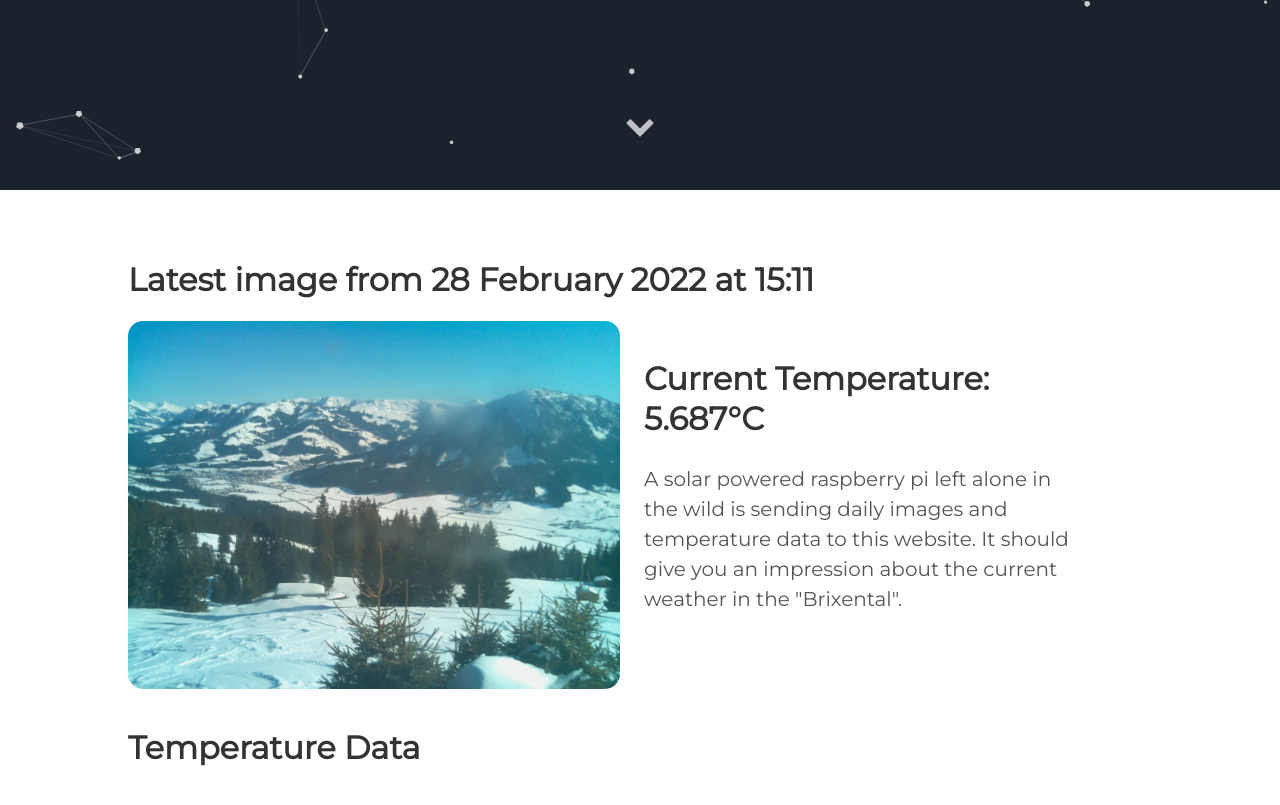
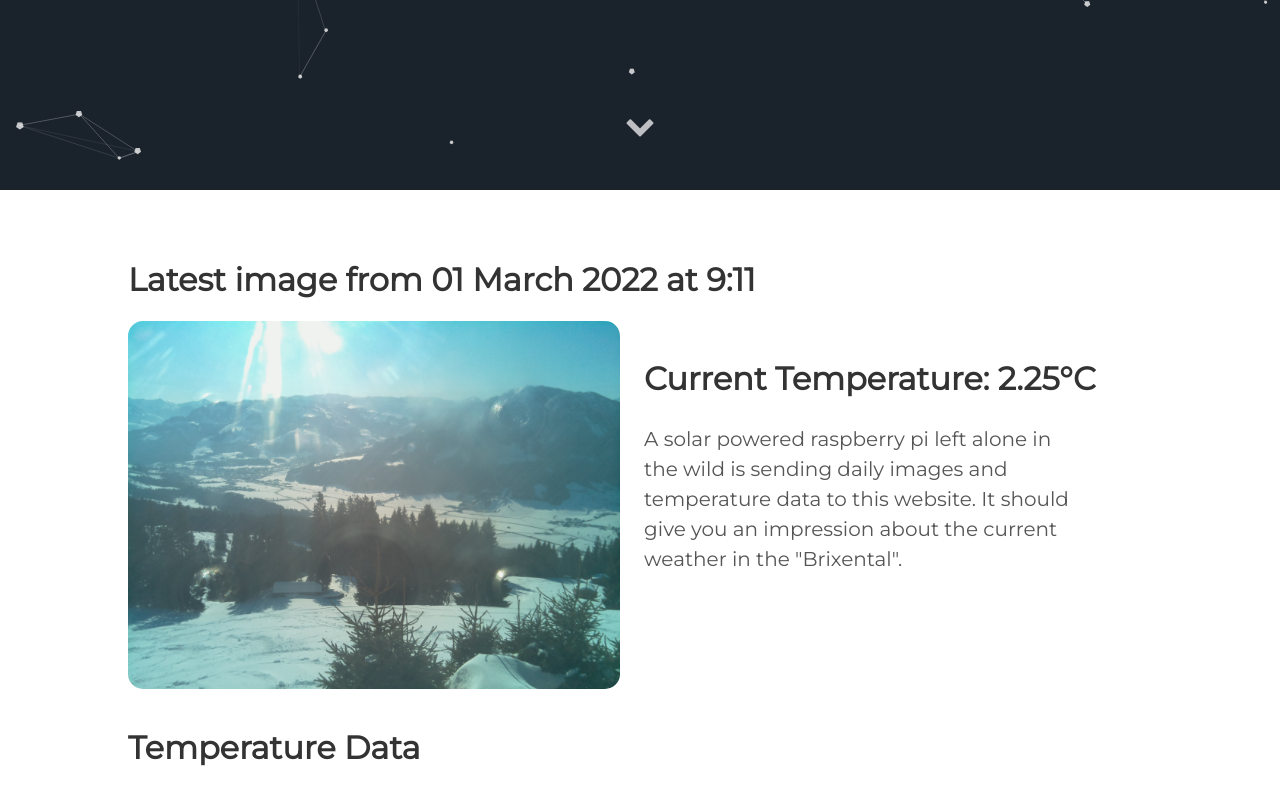
Before and after one commit to vektorious/vektorious.github.io, a Jekyll site: the page built from resources/huette.md, in a window 1280 px wide and 900 px high, scrolled down 710 px. Shown: the top 805 px of the window. Built offline with Jekyll 4.4.1, drawn with Linux system fonts in a browser that asks for light colours.

Commit message:
I'm a bot beep boop

```diff
--- a/resources/huette.md
+++ b/resources/huette.md
@@ -6,13 +6,13 @@
 description: 'Live image from the Austrian alps'
 twitter_text: ' '
 ---
-## Latest image from 28 February 2022 at 15:11
+## Latest image from 01 March 2022 at  9:11
 <div class="huette">
   <div class="huette-image">
     <img src="{{ "/assets/img/huette.jpg" | prepend: site.baseurl }}">
   </div>
   <div class="huette-text">
-        <h2>Current Temperature: 5.687°C</h2>
+        <h2>Current Temperature: 2.25°C</h2>
         <p>A solar powered raspberry pi left alone in the wild is sending daily images and temperature data to this website. It should give you an impression about the current weather in the "Brixental".</p>
 
   </div>
```
Also changed, not shown: rpi-script/2022-03-01_090948.txt (renamed from rpi-script/2022-02-28_150950.txt, +5 -5 lines), rpi-script/huette.md (+2 -2 lines), assets/img/huette.jpg, assets/img/temp_plot.png, rpi-script/temp_plot.png, 1 other file.
